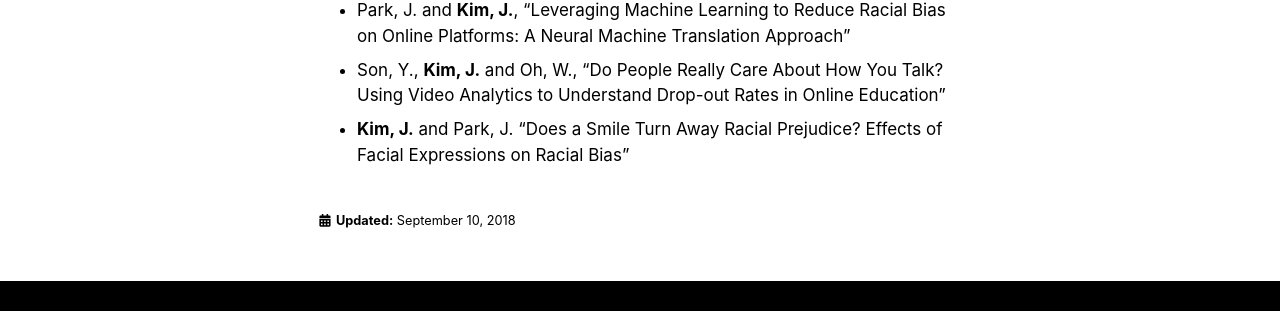
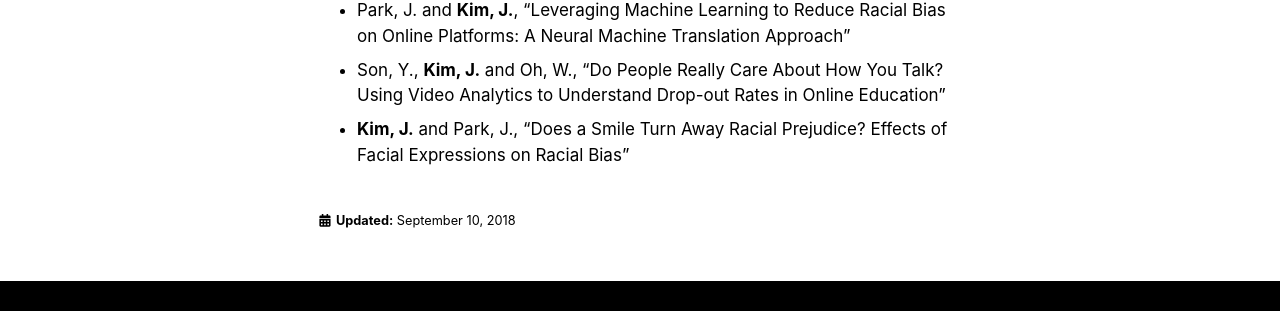
Before and after one commit to jonghkim/jonghkim.github.io, a Jekyll site: the page built from _pages/research.md, in a window 1280 px wide and 900 px high, scrolled down 1784 px. Shown: the part 498-809 px from the top of the window. Built offline with Jekyll 4.4.1, drawn with Linux system fonts in a browser that asks for light colours; nearby versions of some CDN libraries.

Commit message:
typo fix

```diff
--- a/_pages/research.md
+++ b/_pages/research.md
@@ -33,4 +33,4 @@ last_modified_at: 2018-09-10
 - **Kim, J.** and Lee, J., “The Democratized Crowd? An Empirical Study of the Stages of New Product Development on Gender Discrimination”
 - Park, J. and **Kim, J.**, "Leveraging Machine Learning to Reduce Racial Bias on Online Platforms: A Neural Machine Translation Approach"
 - Son, Y., **Kim, J.** and Oh, W., “Do People Really Care About How You Talk? Using Video Analytics to Understand Drop-out Rates in Online Education”
-- **Kim, J.** and Park, J. “Does a Smile Turn Away Racial Prejudice? Effects of Facial Expressions on Racial Bias”
+- **Kim, J.** and Park, J., “Does a Smile Turn Away Racial Prejudice? Effects of Facial Expressions on Racial Bias”
```
